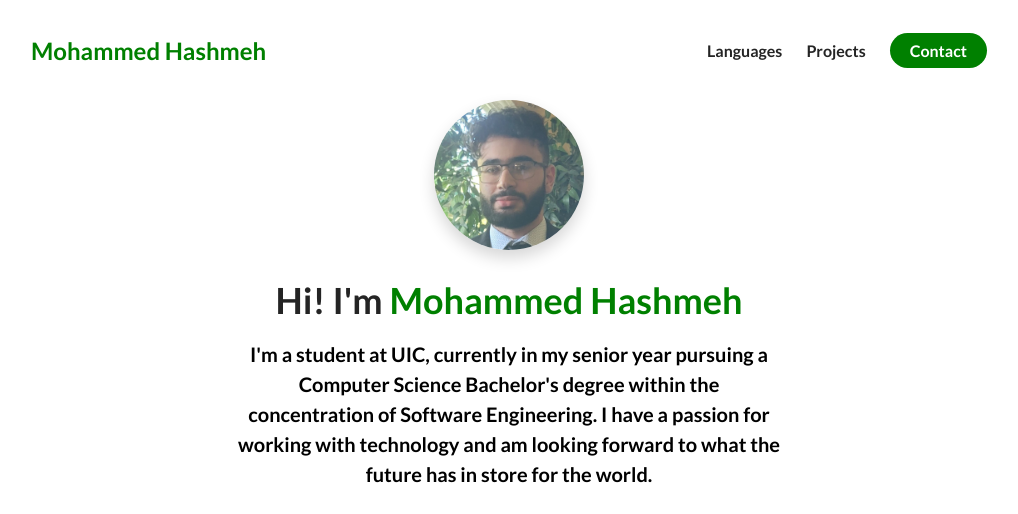
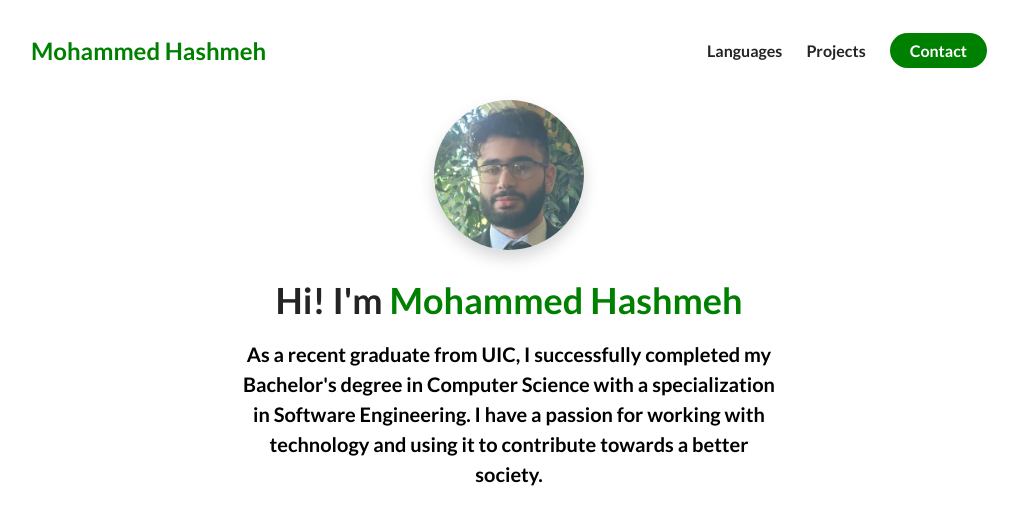
Before and after one commit to Mohammed-Hashmeh/E-Portfolio, a plain HTML site: page index.html in a window 1280 px wide. Shown: the top 514 px of the page, without its empty margins (131-1149 px from the left). Drawn offline with Linux system fonts and the light colour scheme.

Commit message:
Update index.html

```diff
--- a/index.html
+++ b/index.html
@@ -37,8 +37,8 @@
                 <h1 class = "about-me__info--title">
                     Hi! I'm  <span class = "text--green">Mohammed Hashmeh </span>
                 </h1>
-                <p class="about-me__info--para">I'm a student at UIC, currently in my senior year pursuing a Computer Science Bachelor's degree within the concentration of Software Engineering.
-                  I have a passion for working with technology and am looking forward to what the future has in store for the world.
+                <p class="about-me__info--para">As a recent graduate from UIC, I successfully completed my Bachelor's degree in Computer Science with a specialization in Software Engineering.
+                  I have a passion for working with technology and using it to contribute towards a better society.
                 </p>
 
                 <div class = "about-me__links">
```
